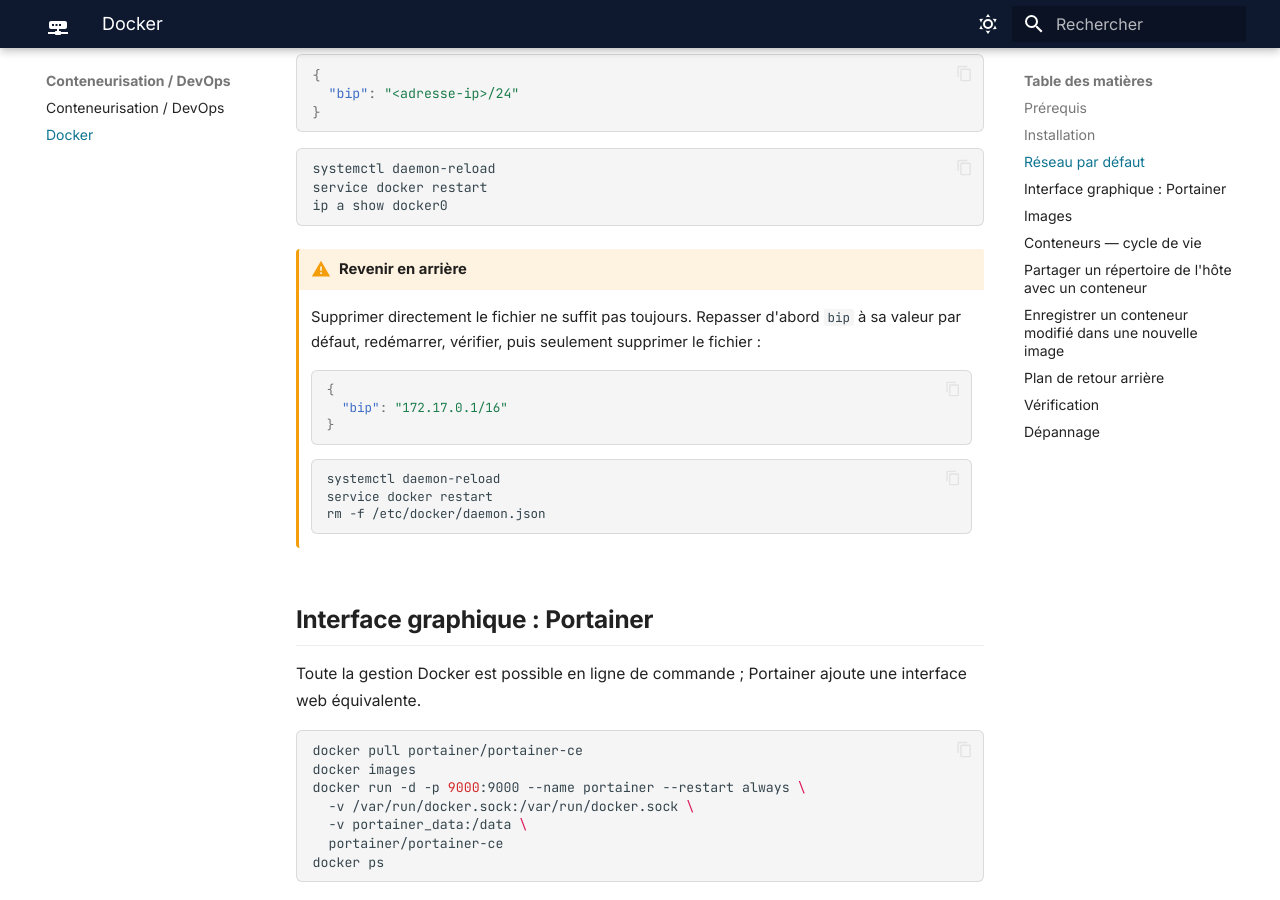
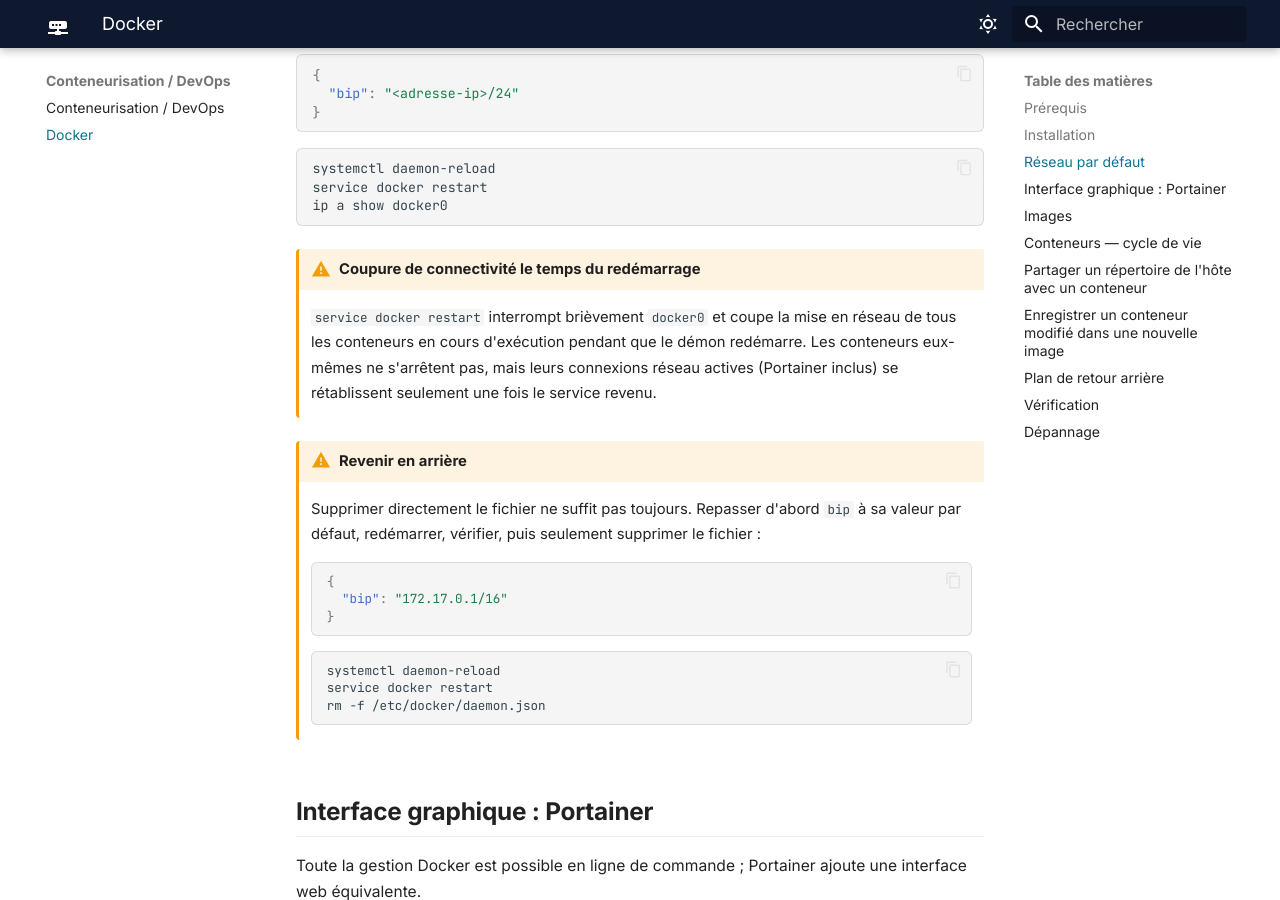
Before and after one commit to l0tus-dot/doc-technique, an MkDocs documentation site: the page built from docs/conteneurisation/docker.md, in a window 1280 px wide and 900 px high, scrolled down 1425 px. Built offline with MkDocs 1.6.1 and Material for MkDocs 9.7.7, drawn with Linux system fonts in a browser that asks for light colours.

Commit message:
Add files via upload

````diff
--- a/docs/conteneurisation/docker.md
+++ b/docs/conteneurisation/docker.md
@@ -59,6 +59,9 @@
 service docker restart
 ip a show docker0
 ```
+
+!!! warning "Coupure de connectivité le temps du redémarrage"
+    `service docker restart` interrompt brièvement `docker0` et coupe la mise en réseau de tous les conteneurs en cours d'exécution pendant que le démon redémarre. Les conteneurs eux-mêmes ne s'arrêtent pas, mais leurs connexions réseau actives (Portainer inclus) se rétablissent seulement une fois le service revenu.
 
 !!! warning "Revenir en arrière"
     Supprimer directement le fichier ne suffit pas toujours. Repasser d'abord `bip` à sa valeur par défaut, redémarrer, vérifier, puis seulement supprimer le fichier :
````
